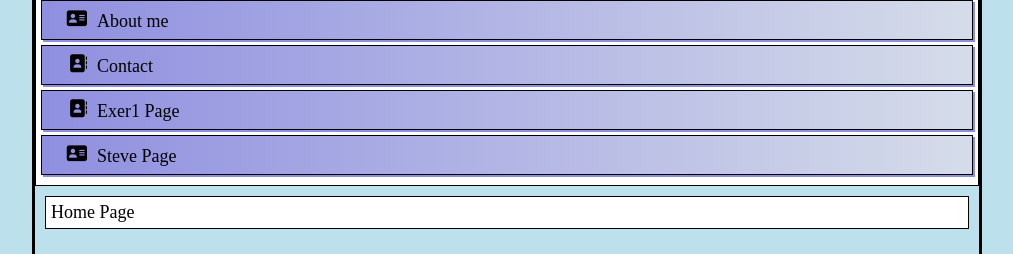
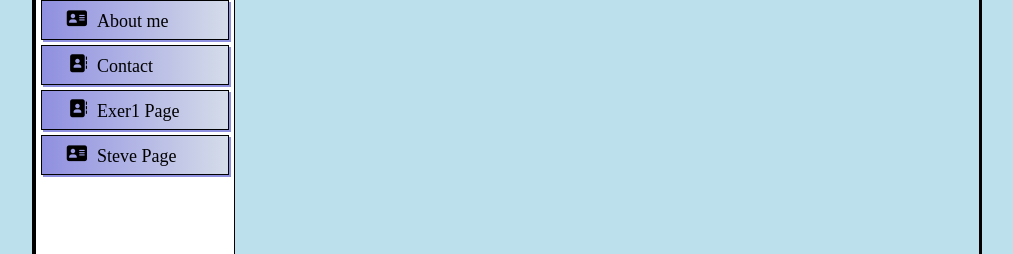
Before and after one commit to emad-melhem/Web-Exercise1, a plain HTML site: page index.html in a window 1280 px wide. Shown: the part 266-520 px from the top of the page, without its empty margins (133-1146 px from the left). Drawn offline with Linux system fonts and the light colour scheme.

Commit message:
return changed

```diff
--- a/css/style1.css
+++ b/css/style1.css
@@ -82,7 +82,6 @@ a{
     left: 20px;
 }
 
-tr:not(:first-child)
 .content{
     display: grid;
     grid-template-columns: 200px 1fr;
```
